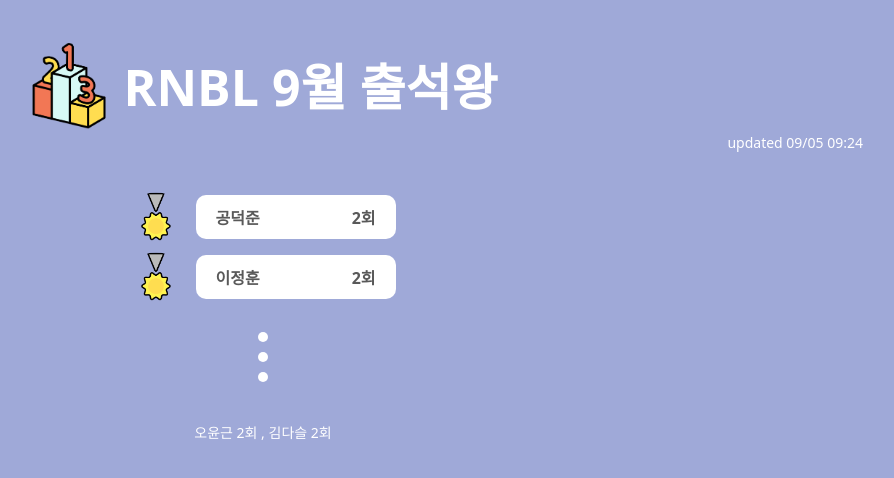
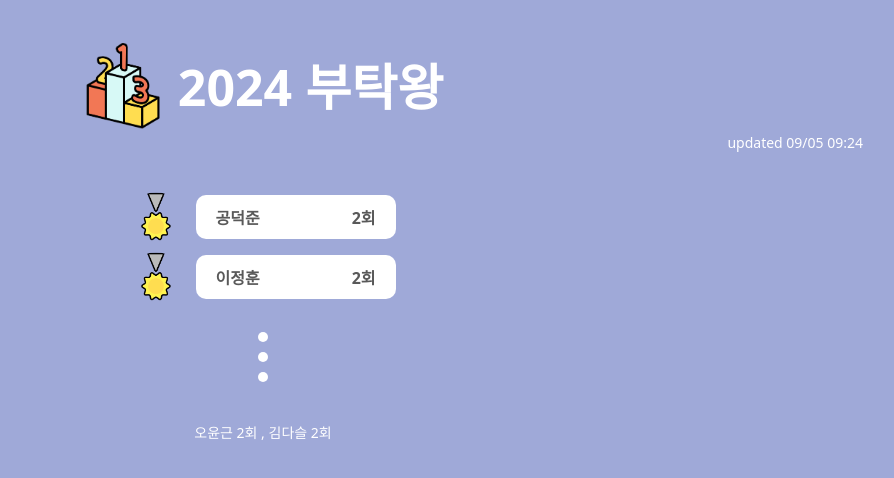
Before and after one commit to daseul727-kim/-Attendance, a website built with webpack: page index.html in a window 1280 px wide. Shown: the whole page, without its empty margins (377-1271 px from the left). Built offline with nearby package versions, Linux system fonts and the light colour scheme.

Commit message:
부탁왕

```diff
--- a/index.html
+++ b/index.html
@@ -4,7 +4,7 @@
 <head>
   <meta charset="utf-8">
   <meta name="viewport" content="width=device-width, initial-scale=1">
-  <title>RNBL 9월 출석왕</title>
+  <title>2024 부탁왕</title>
   <meta name="description" content="RNBL 9월 출석왕">
 
   <meta property="og:title" content="RNBL 9월 출석왕">
@@ -35,7 +35,7 @@
   <div class="title_wrap">
     <p class="title_content">
       <img class="title_img" src="./images/v2_7.png" alt="Title Image">
-      <span class="title">RNBL 9월 출석왕</span>
+      <span class="title">2024 부탁왕</span>
     </p>
   </div>
 
```
